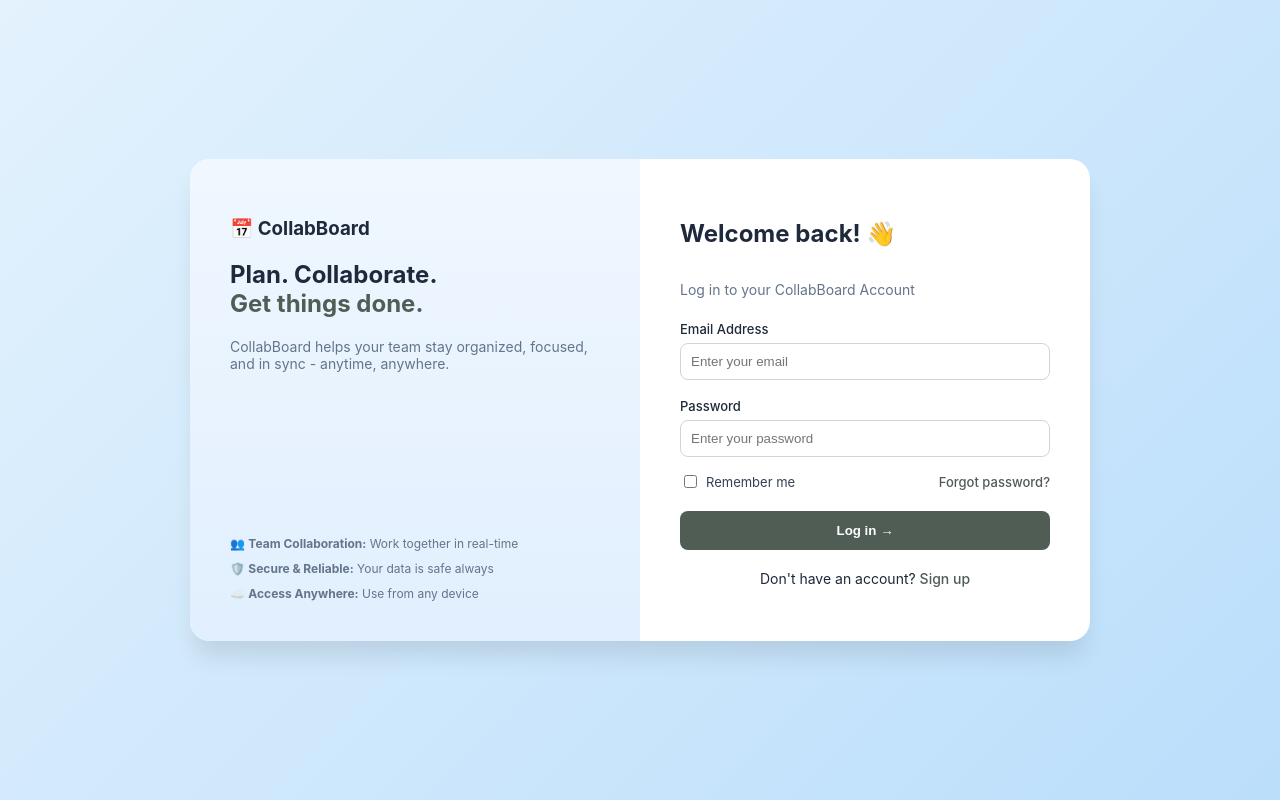
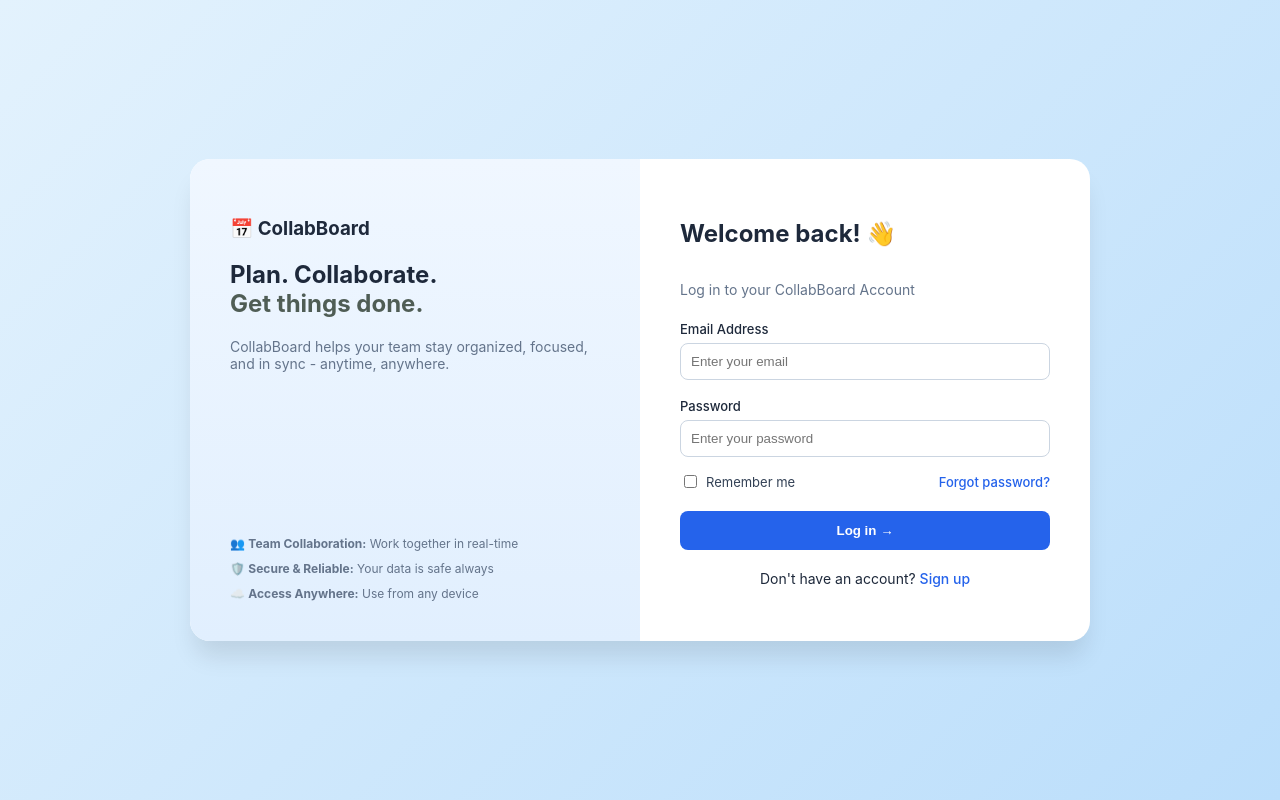
Before and after one commit to viraj918449/collab-board, a React (Vite) app in the folder collab-board/: page / in a window 1280 px wide. Built offline with nearby package versions, Linux system fonts and the light colour scheme.

Commit message:
Update Login

```diff
--- a/collab-board/src/components/Login.jsx
+++ b/collab-board/src/components/Login.jsx
@@ -111,7 +111,7 @@ export default function Login({ onSwitchToRegister, onLoginSuccess, onSwitchToFo
 
               <span
                 onClick={onSwitchToForgot}
-                style={{ color: '#4F5D55', cursor: 'pointer', fontWeight: '500' }}
+                style={{ color: '#2563eb', cursor: 'pointer', fontWeight: '500' }}
               >
                 Forgot password?
               </span>
@@ -119,7 +119,7 @@ export default function Login({ onSwitchToRegister, onLoginSuccess, onSwitchToFo
 
             <button
               type="submit"
-              style={{ width: '100%', padding: '12px', background: '#4F5D55', color: 'white', border: 'none', borderRadius: '8px', fontWeight: 'bold', cursor: 'pointer' }}
+              style={{ width: '100%', padding: '12px', background: '#2563eb', color: 'white', border: 'none', borderRadius: '8px', fontWeight: 'bold', cursor: 'pointer' }}
             >
               Log in →
             </button>
@@ -129,7 +129,7 @@ export default function Login({ onSwitchToRegister, onLoginSuccess, onSwitchToFo
             Don't have an account?{' '}
             <span
               onClick={onSwitchToRegister}
-              style={{ color: '#4F5D55', cursor: 'pointer', fontWeight: '500' }}
+              style={{ color: '#2563eb', cursor: 'pointer', fontWeight: '500' }}
             >
               Sign up
             </span>
--- a/collab-board/src/components/Register.jsx
+++ b/collab-board/src/components/Register.jsx
@@ -145,7 +145,7 @@ export default function Register({ onSwitchToLogin, onRegisterSuccess }) {
             <button
               type="submit"
               disabled={success}
-              style={{ width: '100%', padding: '12px', background: '#4F5D55', color: 'white', border: 'none', borderRadius: '8px', fontWeight: 'bold', cursor: success ? 'not-allowed' : 'pointer', opacity: success ? 0.7 : 1, transition: 'background 0.2s' }}
+              style={{ width: '100%', padding: '12px', background: '#2563eb', color: 'white', border: 'none', borderRadius: '8px', fontWeight: 'bold', cursor: success ? 'not-allowed' : 'pointer', opacity: success ? 0.7 : 1, transition: 'background 0.2s' }}
             >
               Sign Up
             </button>
@@ -155,7 +155,7 @@ export default function Register({ onSwitchToLogin, onRegisterSuccess }) {
             Already have an account?{' '}
             <span
               onClick={onSwitchToLogin}
-              style={{ color: '#4F5D55', cursor: 'pointer', fontWeight: '500' }}
+              style={{ color: '#2563eb', cursor: 'pointer', fontWeight: '500' }}
             >
               Log in
             </span>
```
